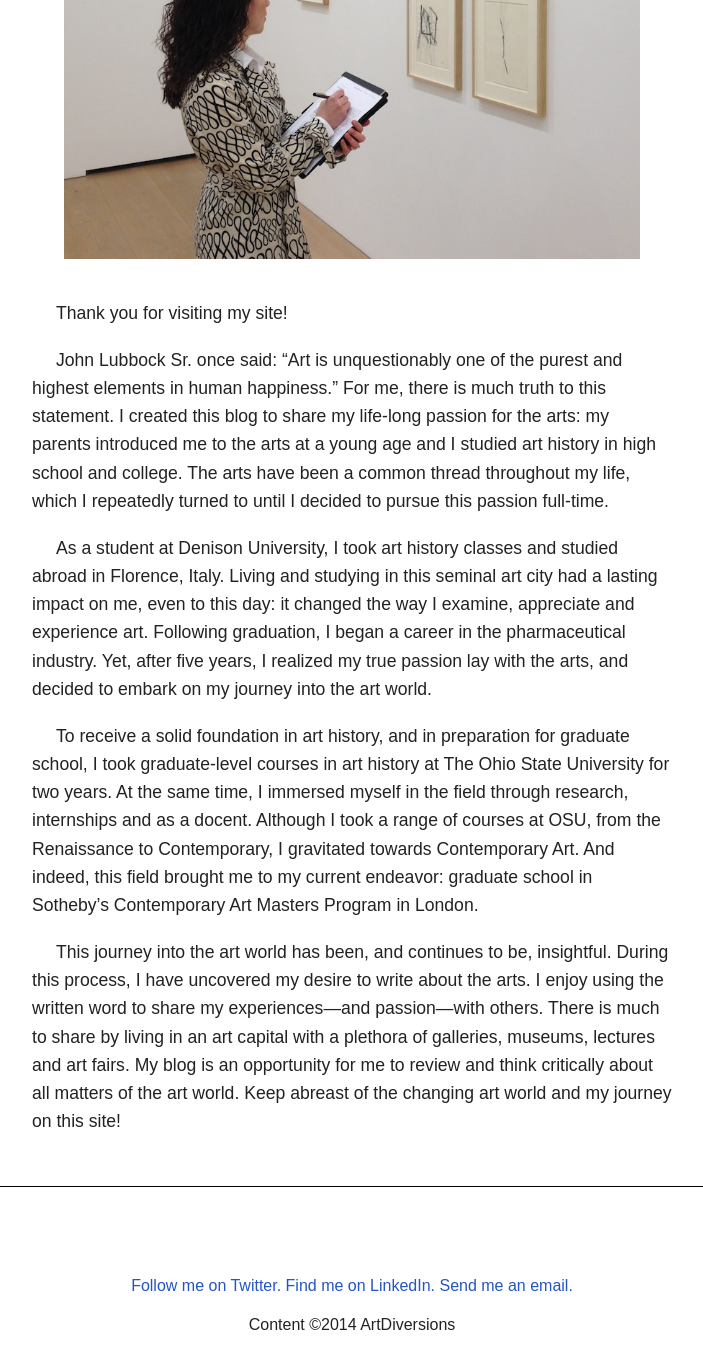
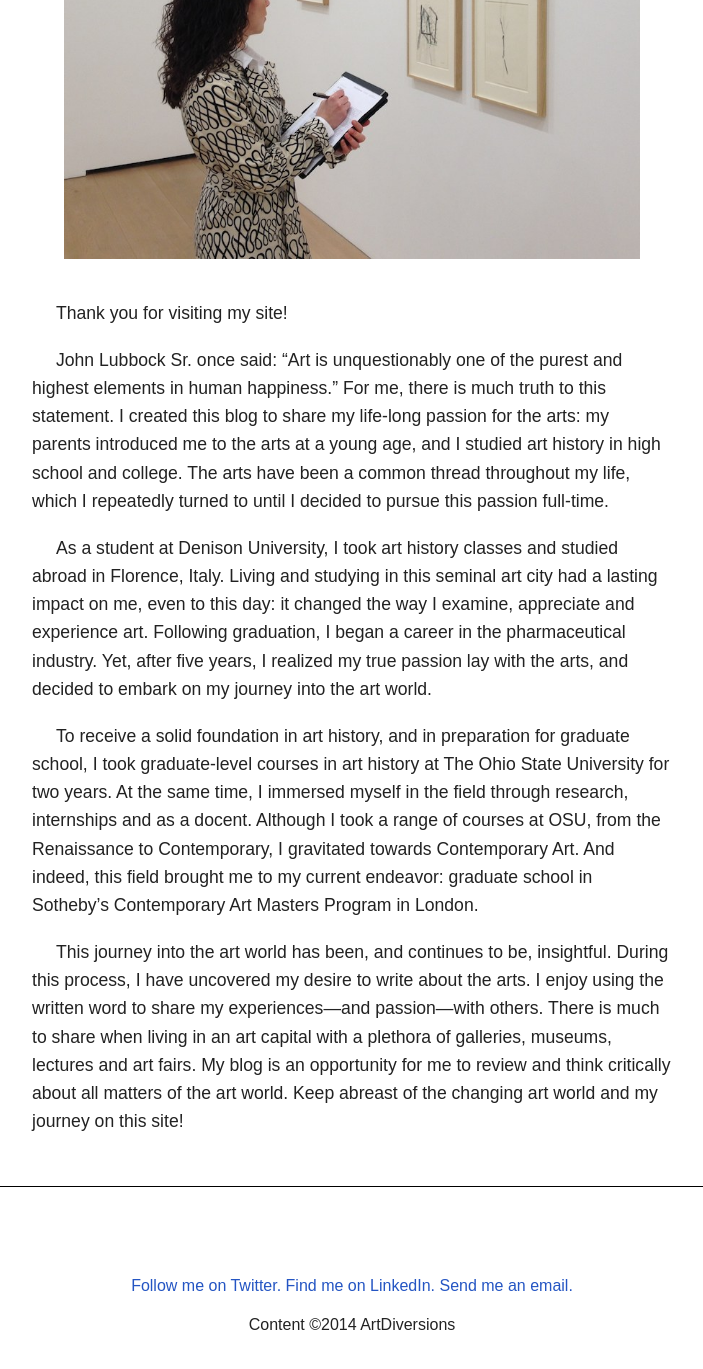
Before and after one commit to paulghaddad/artdiversions, a Jekyll site: the page built from about/index.html, in a window 1280 px wide and 1400 px high, scrolled down 580 px. Shown: the top 1369 px of the window, without its empty margins (288-991 px from the left). Built offline with Jekyll 4.4.1, drawn with Linux system fonts in a browser that asks for light colours; nearby versions of some CDN libraries; Markdown is read by kramdown in place of the engine named in the settings.

Commit message:
Tweaks for four blog posts

```diff
--- a/_posts/2014-01-20-yutaka-sone-and-the-changing-art-world.html
+++ b/_posts/2014-01-20-yutaka-sone-and-the-changing-art-world.html
@@ -14,13 +14,13 @@ location: "London"
   <figcaption>Yutaka Sone, <em>Little Manhattan</em>, 2007&ndash;2009</figcaption>
 </figure>
 
-<p>The environment at David Zwirner Gallery emphasizes the precision and beauty radiating from Mr. Sone&rsquo;s marble islands, placed on wood wooden plinths. These features are emphasized by the tan wood floors and white walls, with windows covered by sheer linen cloth, and permit natural light to enter.  With ample space to walk around the entirety of each piece, the features&mdash;the shape of the islands, city structures, landscapes and seaports&mdash;become familiar: topographies of Venice, Manhattan and Hong Kong.  Mr. Sone used a variety of resources during a twenty year period to construct these cities. <em>Hong Kong Island</em> relied on numerous trips to the island, maps and aerial photographs; <em>Little Manhattan</em> used Google Earth and helicopter rides; <em>Venezia</em> required several trips to the site and the aid of an internet application.  In addition to the detailed representations, Mr. Sone&rsquo;s own emotive response and subjective interpretation are depicted on the sides of each city: <em>Hong Kong Island&rsquo;s</em> are rigid; <em>Little Manhattan&rsquo;s</em> are smooth with clean lines; <em>Venezia&rsquo;s</em> are bulbous with roughly textured marble.  The objective truths and subjective perceptions culminate into an art world reality.</p>
+<p>The environment at David Zwirner Gallery emphasizes the precision and beauty radiating from Mr. Sone&rsquo;s marble islands, which are placed on wood wooden plinths. These features are emphasized by the tan wood floors, white walls and windows covered by sheer linen cloth, permitting natural light to enter.  With ample space to walk around the entirety of each piece&mdash;the shape of the islands, city structures, landscapes and seaports&mdash;become familiar: topographies of Venice, Manhattan and Hong Kong.  Mr. Sone used a variety of resources during a twenty year period to construct these cities. <em>Hong Kong Island</em> relied on numerous trips to the island, maps and aerial photographs; <em>Little Manhattan</em> used Google Earth and helicopter rides; <em>Venezia</em> required several trips to the site and the aid of an internet application.  In addition to the detailed representations, Mr. Sone&rsquo;s own emotive response and subjective interpretation are depicted on the sides of each city: <em>Hong Kong Island&rsquo;s</em> are rigid; <em>Little Manhattan&rsquo;s</em> are smooth with clean lines; <em>Venezia&rsquo;s</em> are bulbous with roughly textured marble.  The objective truths and subjective perceptions culminate into an art world reality.</p>
 
-<p><em>Hong Kong Island</em>, <em>Little Manhattan</em> and <em>Venezia</em> are exhibited together for the first time to examine the world&rsquo;s changing art centers, while also remembering the past.  Mr. Sone&rsquo;s marble medium and aerial representation are deliberate references to the Italian Renaissance.  These sculptures are reminiscent of Michelangelo&rsquo;s <em>David</em>: pristine hand-carved marble sculptures with impeccable detail.  Mr. Sone and his assistants accurately portray each city&rsquo;s features, including the winding canals, seaports and buildings.  Moreover, the aerial view of Venice, Manhattan and Hong Kong is a modern-day reference to ancient Venetian map making, which served a number of critical purposes such as navigation, expansion, decoration and self-promotion.  Although Mr. Sone&rsquo;s sculptures carry similar themes, his marble cities also have a sense of permanence in a changing world.</p>
+<p><em>Hong Kong Island</em>, <em>Little Manhattan</em> and <em>Venezia</em> are exhibited together for the first time to examine the world&rsquo;s changing art centers, while also remembering the past.  Mr. Sone&rsquo;s marble medium and aerial representation are deliberate references to the Italian Renaissance.  These sculptures are reminiscent of Michelangelo&rsquo;s <em>David</em>: pristine, carved marble sculptures with impeccable detail.  Mr. Sone and his assistants accurately portray each city&rsquo;s features, including the winding canals, seaports and buildings.  Moreover, the aerial view of Venice, Manhattan and Hong Kong is a modern-day reference to ancient Venetian map making, which served a number of critical purposes such as navigation, expansion, decoration and self-promotion.  Although Mr. Sone&rsquo;s sculptures carry similar themes, his marble cities also have a sense of permanence in a changing world.</p>
 
 <!--excerpt-->
 
-<p>The choice of cities and their presentation in the gallery are critical, and inspires the viewer to create a connecting narrative among the three works.  <em>Venezia</em> is the last of the three sculptures encountered on the ground floor, and is positioned in the middle of its own gallery&mdash;in a connecting room away from the other two marble sculptures.  The rationale for Venezia&rsquo;s isolation and separation is two-fold: it emphasizes that Venice is no longer the art capital it once was, yet implicitly asks viewers to admire and contemplate an ancient city that once had an insurmountable impact on the arts.  The bulbous and textured sides resemble lava built up over time, representative of its long and rich history: an artistically influential city and trade center.  Known as a city of color&mdash;<em>colorito</em>&mdash;during the Italian Renaissance, Venice boasts art greats such as Bellini and Titian who captured the many reflections, ranges and hues of color reflecting on the surrounding sea.  Given its locale, Venice became a trade center with access to pigments, artistic styles and techniques that influenced the arts in Italy and throughout Europe.  Indeed, Yutaka Sone implies a dialogue between past, present and future; he recognizes the world&rsquo;s artistic roots in order to communicate his opinion on the future of art.</p>
+<p>The choice of cities and their presentation in the gallery are critical, and inspires the viewer to create a connecting narrative among the three works.  <em>Venezia</em> is the last of the three sculptures encountered on the ground floor, and is positioned in the middle of its own gallery&mdash;in a connecting room away from the other two marble sculptures.  The rationale for <em>Venezia&rsquo;s</em> isolation and separation is two-fold: it emphasizes that Venice is no longer the art capital it once was, yet implicitly asks viewers to admire and contemplate an ancient city that once had an insurmountable impact on the arts.  The bulbous and textured sides resemble lava built up over time, representative of its long and rich history: an artistically influential city and trade center.  Known as a city of color&mdash;<em>colorito</em>&mdash;during the Italian Renaissance, Venice boasts art greats such as Bellini and Titian who captured the many reflections, ranges and hues of color reflecting on the surrounding sea.  Given its locale, Venice became a trade center with access to pigments, artistic styles and techniques that influenced the arts in Italy and throughout Europe.  Indeed, Yutaka Sone implies a dialogue between past, present and future; he recognizes the world&rsquo;s artistic roots in order to communicate his opinion on the future of art.</p>
 
 <figure>
   <img src="{{ site.baseurl }}/img/built/sone_2.jpg" title="Yutaka Sone, Venezia, 2013">
--- a/_posts/2014-02-22-james-turrell-creating-a-perceptual-phenomenon.html
+++ b/_posts/2014-02-22-james-turrell-creating-a-perceptual-phenomenon.html
@@ -18,7 +18,7 @@ location: "London"
 
     <!--excerpt-->
 
-    <p>The two pieces from the <em>Wide Glass</em> series and <em>Sojourn</em> (2006), from the <em>Tall Glass</em> series, are presented linearly in the ground floor gallery.  Contained in individual spaces with three walls, each installation allows for a unique experience.  <em>Sensing Thought</em> (2005), from the <em>Tall Glass</em> series, has its own gallery on the first floor.  <em>Kermandec</em> and <em>Pel&eacute;e</em> resemble large, horizontal plasma screen televisions built into a curved wall, emitting a soft glow of colored light; the rounded corners of <em>Kermandec</em> and <em>Pel&eacute;e</em> also match the curved wall.  <em>Sojourn</em> and <em>Sensing Thought</em> offer a similar sensorial experience, but consist of vertical rectangles with angled corners, matching the walls of their contained spaces.  This detail alone&mdash;matching the corners of the artwork to the architectural setting&mdash;underscores Mr. Turrell&rsquo;s attention to visual and architectural aesthetics.  The motif of color and light continues between installations; the color emitted from each piece reverberates on the gallery&rsquo;s white walls.  Huge fields of color fill the gallery: inviting viewers to enter, explore and to participate in this perceptual experience.</p>
+    <p>The two pieces from the <em>Wide Glass</em> series and <em>Sojourn</em> (2006), from the <em>Tall Glass</em> series, are presented linearly in the ground floor gallery.  Contained in individual spaces with three walls, each installation allows for a unique experience.  <em>Sensing Thought</em> (2005), from the <em>Tall Glass</em> series, has its own gallery on the first floor.  <em>Kermandec</em> and <em>Pel&eacute;e</em> resemble large, horizontal plasma screen televisions built into a curved wall, emitting a soft glow of colored light; the rounded corners of <em>Kermandec</em> and <em>Pel&eacute;e</em> also match the curved wall.  <em>Sojourn</em> and <em>Sensing Thought</em> offer a similar sensorial experience, but consist of vertical rectangles with angled corners, matching the walls of their contained spaces.  This detail alone&mdash;matching the corners of the artwork to the architectural setting&mdash;underscores Mr. Turrell&rsquo;s attention to visual and architectural aesthetics.  The motif of color and light continues between installations; the color emitted from each piece reverberates on the gallery&rsquo;s white walls&mdash;inviting viewers to enter, explore and to participate in this perceptual experience.</p>
 
     <figure>
       <img src="{{ site.baseurl }}/img/built/sensing_thought.jpg" title="Sensing Thought, Tall Glass, 2005">
--- a/_posts/2014-03-01-the-power-of-a-portrait-pope-innocent-x.html
+++ b/_posts/2014-03-01-the-power-of-a-portrait-pope-innocent-x.html
@@ -10,7 +10,7 @@ location: "London"
 
     <p>The Spanish-born painter, Diego Vel&aacute;zquez, is admired as one of the greatest European artists.  He was not only a court painter for King Philip IV, but also the only painter in Rome at the time allowed to paint the Pope, which he accomplished during his second trip to Italy between 1649-1650.  His famous portrait, <em>Pope Innocent X</em>, exemplifies what Vel&aacute;zquez is most remembered for today: the ability to convey a sense of truth and realism.  The Pope&rsquo;s facial features are lifelike&mdash;the scowl in his eye, pursed lips and ruffled brow.  Furthermore, the beautiful red satin that cloaks the Pope demonstrates Vel&aacute;zquez&rsquo;s sensuous paint handling.  The personae of Pope Innocent X comes alive as he sits enthroned in his royal garments with an unyielding glare directed towards the viewer&mdash;a motif that Mr. Yan also uses in his iterations of the same subject.</p>
 
-    <p>Of the three galleries depicting Yan Pei-Ming&rsquo;s portraits at Massimo De Carlo, the ground floor gallery is the most alluring.  Two huge portraits of Pope Innocent X flank the end walls, interspersed with smaller versions of the same.  The white walls crowned with dentil molding on the ceiling and the chandelier lighting adds to the ambiance.  The many grandiose images of the Pope, combined with the elegance of the gallery, underscore the entrance into a dignified space, fitting for a renowned pope and patron.  However, Mr. Yan seems to transform this elegance into a claustrophobic and tense atmosphere by repeatedly depicting the glare that Vel&aacute;zquez originally captured centuries ago.  The eyes of all eight representations of the Pope are directed towards the viewer, who is self-consciously drawn into a narrative with a changed role: from voyeur to subject.  The hierarchical relationship is repeatedly emphasized in each instance&mdash;a juxtaposition that addresses the issue of domination and the weakness of humanity.</p>
+    <p>Of the three galleries depicting Yan Pei-Ming&rsquo;s portraits at Massimo De Carlo, the ground floor gallery is the most alluring.  Two huge portraits of Pope Innocent X flank the end walls, interspersed with smaller versions of the same.  The white walls crowned with dentil molding on the ceiling and the chandelier lighting adds to the ambiance.  The many grandiose images of the Pope, combined with the elegance of the gallery, underscore the entrance into a dignified space, fitting for a renowned pope and patron.  However, Mr. Yan seemingly transforms this elegance into a claustrophobic and tense atmosphere by repeatedly depicting the glare that Vel&aacute;zquez originally captured centuries ago.  The eyes of all eight representations of the Pope are directed towards the viewer, who is self-consciously drawn into a narrative with a changed role: from voyeur to subject.  The hierarchical relationship is repeatedly emphasized in each instance&mdash;a juxtaposition that addresses the issue of domination and the weakness of humanity.</p>
 
     <figure>
       <img src="{{ site.baseurl }}/img/built/pope_innocent_x_5_6.jpg" title="Pope Innocent X No. 6 and Pope Innocent X No. 5, 2013">
--- a/_posts/2014-03-04-art14-london-a-global-art-experience.html
+++ b/_posts/2014-03-04-art14-london-a-global-art-experience.html
@@ -23,7 +23,7 @@ location: "London"
 
     <!--excerpt-->
 
-    <li>Japanese artist, Kenji Sugiyama, explores perceptual and spatial constructs in <em>Viewer Outside 2</em> (2013-2014).  Part of what he calls &lsquo;intimate museums,&rsquo; Mr. Sugiyama places a picture frame on a plinth at eye level&mdash;an invitation to step forward and see what is in the &lsquo;picture.&rsquo; What awaits is a perceptual experience that may generate a reaction: a miniaturized, and very detailed, museum gallery, complete with paintings, people, benches, painted walls and wood floors that appear to extend indefinitely.  And this is what causes the reaction: how can such a detailed representation continue to extend when there is nothing but a slanted mirror behind the frame?  The mirror is the answer with the play on perception.  The environment seen is built vertically into the plinth and is reflected by the mirror; therefore, the scene appears to extend horizontally.  Mr. Sugiyama&rsquo;s use of perception not only draws attention to space and how it is perceived, but offers new constructions of familiar experiences.  His artist statement explains:
+    <li>Japanese artist, Kenji Sugiyama, explores perceptual and spatial constructs in <em>Viewer Outside 2</em> (2013-2014).  Part of what he calls &ldquo;intimate museums,&rdquo; Mr. Sugiyama places a picture frame on a plinth at eye level&mdash;an invitation to step forward and see what is in the &lsquo;picture.&rsquo; What awaits is a perceptual experience that may generate a reaction: a miniaturized, and very detailed, museum gallery, complete with paintings, people, benches, painted walls and wood floors that appear to extend indefinitely.  And this is what causes the reaction: how can such a detailed representation continue to extend when there is nothing but a slanted mirror behind the frame?  The mirror is the answer with the play on perception.  The environment seen is built vertically into the plinth and is reflected by the mirror; therefore, the scene appears to extend horizontally.  Mr. Sugiyama&rsquo;s use of perception not only draws attention to space and how it is perceived, but offers new constructions of familiar experiences.  His artist statement explains:
 
 
 
--- a/about/index.html
+++ b/about/index.html
@@ -13,13 +13,13 @@ title: ArtDiversions | About Amy
 
   <p>Thank you for visiting my site!</p>
 
-  <p>John Lubbock Sr. once said: &ldquo;Art is unquestionably one of the purest and highest elements in human happiness.&rdquo;  For me, there is much truth to this statement.  I created this blog to share my life-long passion for the arts: my parents introduced me to the arts at a young age and I studied art history in high school and college.  The arts have been a common thread throughout my life, which I repeatedly turned to until I decided to pursue this passion full-time.</p>
+  <p>John Lubbock Sr. once said: &ldquo;Art is unquestionably one of the purest and highest elements in human happiness.&rdquo;  For me, there is much truth to this statement.  I created this blog to share my life-long passion for the arts: my parents introduced me to the arts at a young age, and I studied art history in high school and college.  The arts have been a common thread throughout my life, which I repeatedly turned to until I decided to pursue this passion full-time.</p>
 
   <p>As a student at Denison University, I took art history classes and studied abroad in Florence, Italy.  Living and studying in this seminal art city had a lasting impact on me, even to this day: it changed the way I examine, appreciate and experience art.  Following graduation, I began a career in the pharmaceutical industry.  Yet, after five years, I realized my true passion lay with the arts, and decided to embark on my journey into the art world.</p>
 
   <p>To receive a solid foundation in art history, and in preparation for graduate school, I took graduate-level courses in art history at The Ohio State University for two years.  At the same time, I immersed myself in the field through research, internships and as a docent.  Although I took a range of courses at OSU, from the Renaissance to Contemporary, I gravitated towards Contemporary Art.  And indeed, this field brought me to my current endeavor: graduate school in Sotheby&rsquo;s Contemporary Art Masters Program in London.</p>
 
-  <p>This journey into the art world has been, and continues to be, insightful.  During this process, I have uncovered my desire to write about the arts.  I enjoy using the written word to share my experiences&mdash;and passion&mdash;with others.  There is much to share by living in an art capital with a plethora of galleries, museums, lectures and art fairs. My blog is an opportunity for me to review and think critically about all matters of the art world.  Keep abreast of the changing art world and my journey on this site!</p>
+  <p>This journey into the art world has been, and continues to be, insightful.  During this process, I have uncovered my desire to write about the arts.  I enjoy using the written word to share my experiences&mdash;and passion&mdash;with others.  There is much to share when living in an art capital with a plethora of galleries, museums, lectures and art fairs. My blog is an opportunity for me to review and think critically about all matters of the art world.  Keep abreast of the changing art world and my journey on this site!</p>
 
 
 </div>
```
Also changed, not shown: 1 other file.
